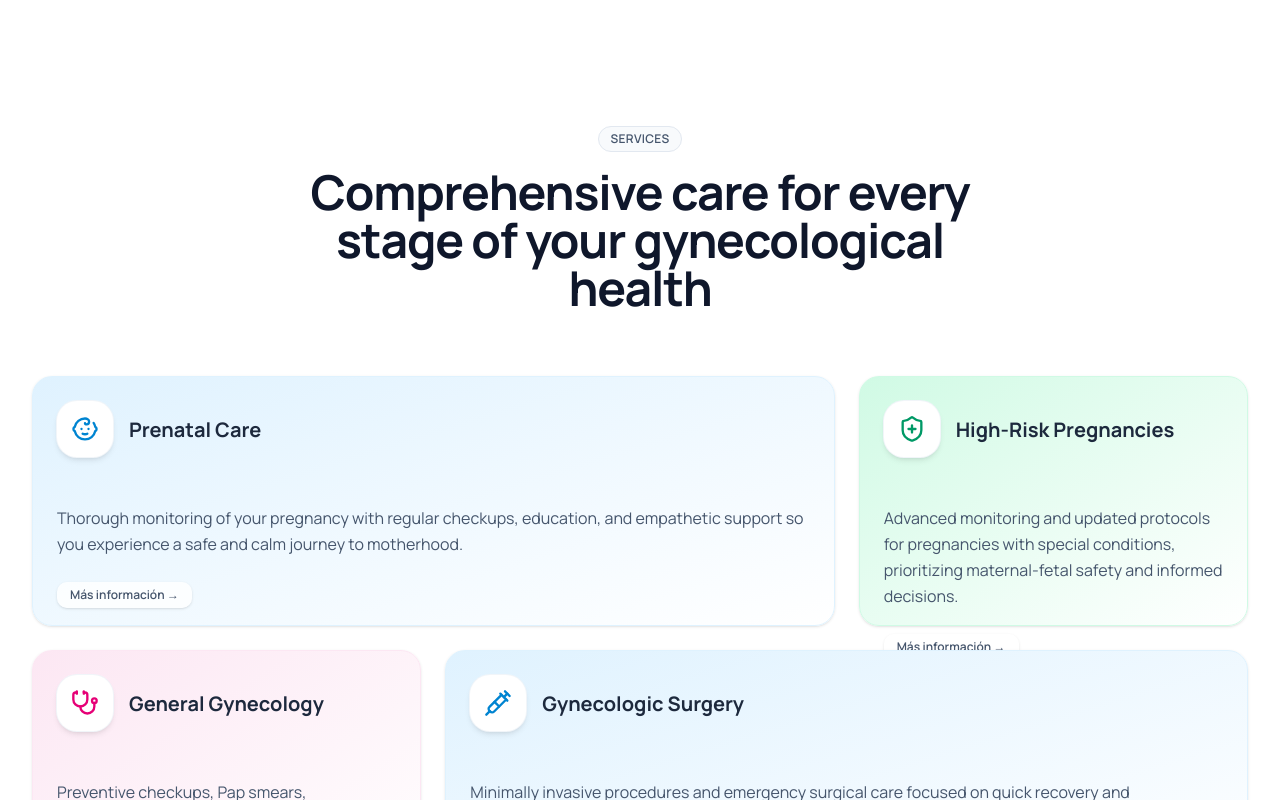
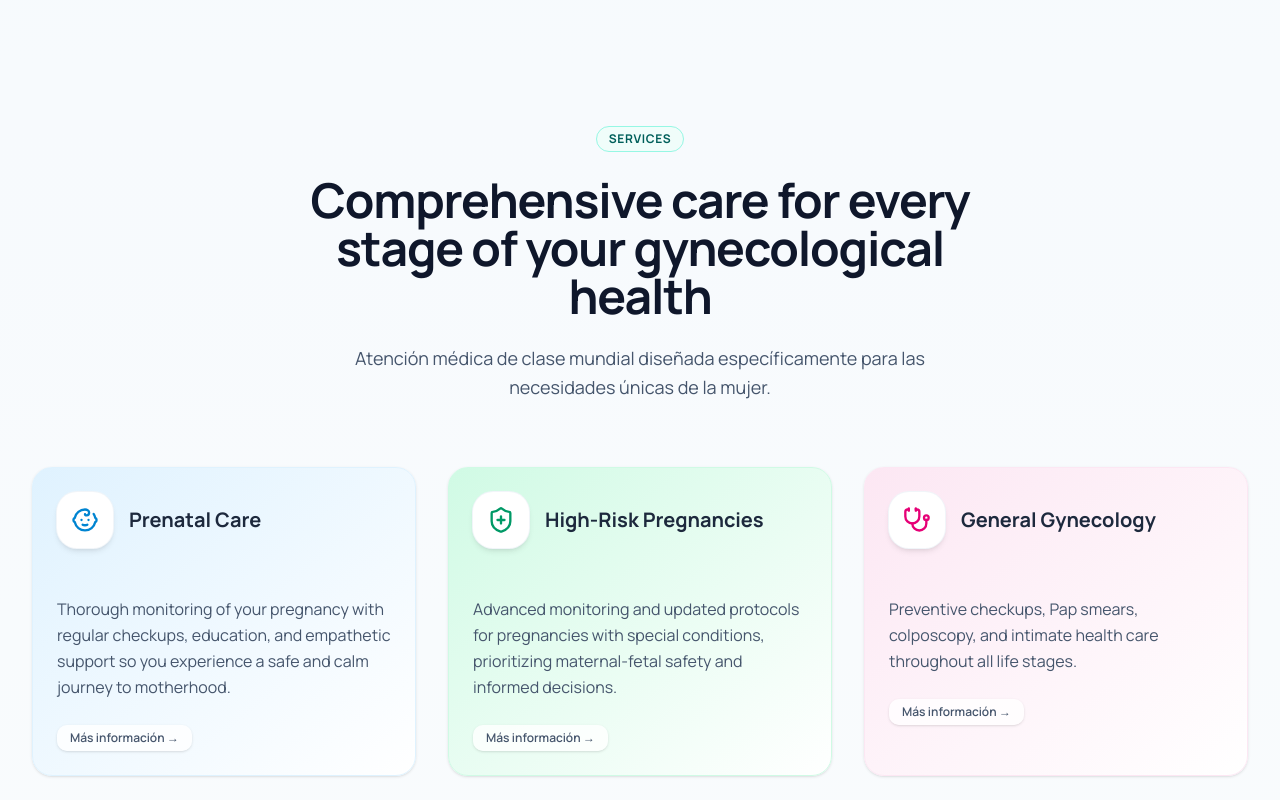
Before and after one commit to jesuscarrillo/kristhy-medical, a Next.js app: page /en in a window 1280 px wide. Shown: the part 1360-2160 px from the top of the page. Built offline with nearby package versions, Linux system fonts and the light colour scheme.

Commit message:
feat: adjust hero object position and redesign services grid

```diff
--- a/src/components/sections/Services.tsx
+++ b/src/components/sections/Services.tsx
@@ -19,23 +19,25 @@ export function Services() {
   const items = t.raw("items") as Record<keyof typeof icons, { title: string; description: string }>;
 
   return (
-    <section id="services" className="bg-white py-20 scroll-mt-24 sm:py-32">
+    <section id="services" className="bg-slate-50/50 py-24 scroll-mt-24 sm:py-32">
       <div className="container mx-auto px-4 sm:px-6 lg:px-8">
         <div className="mx-auto max-w-2xl text-center mb-16">
-          <div className="inline-flex items-center rounded-full border border-slate-200 bg-slate-50 px-3 py-1 mb-4">
-            <span className="text-xs font-semibold uppercase tracking-wide text-slate-600">{t("title")}</span>
+          <div className="inline-flex items-center rounded-full border border-teal-200 bg-teal-50 px-3 py-1 mb-6">
+            <span className="text-xs font-bold uppercase tracking-wider text-teal-800">{t("title")}</span>
           </div>
-          <h2 className="text-4xl font-bold tracking-tight text-slate-900 sm:text-5xl">{t("subtitle")}</h2>
+          <h2 className="text-4xl font-extrabold tracking-tight text-slate-900 sm:text-5xl mb-6">
+            {t("subtitle")}
+          </h2>
+          <p className="text-lg text-slate-600 max-w-xl mx-auto leading-relaxed">
+            Atención médica de clase mundial diseñada específicamente para las necesidades únicas de la mujer.
+          </p>
         </div>
 
-        <div className="grid grid-cols-1 md:grid-cols-2 lg:grid-cols-3 gap-6 auto-rows-[250px]">
+        <div className="grid grid-cols-1 md:grid-cols-2 lg:grid-cols-3 gap-8">
           {Object.entries(items).map(([key, value], index) => {
             const iconKey = key as keyof typeof icons;
-            // Make every 4th item span 2 columns for "Bento" look
-            const isLarge = index === 0 || index === 3;
-
             return (
-              <Reveal key={key} delay={index * 0.05} className={`${isLarge ? 'md:col-span-2' : ''} h-full`}>
+              <Reveal key={key} delay={index * 0.1}>
                 <ServiceCard
                   title={value.title}
                   description={value.description}
```
Also changed, not shown: src/components/sections/Hero.tsx (+1 -1 lines).
